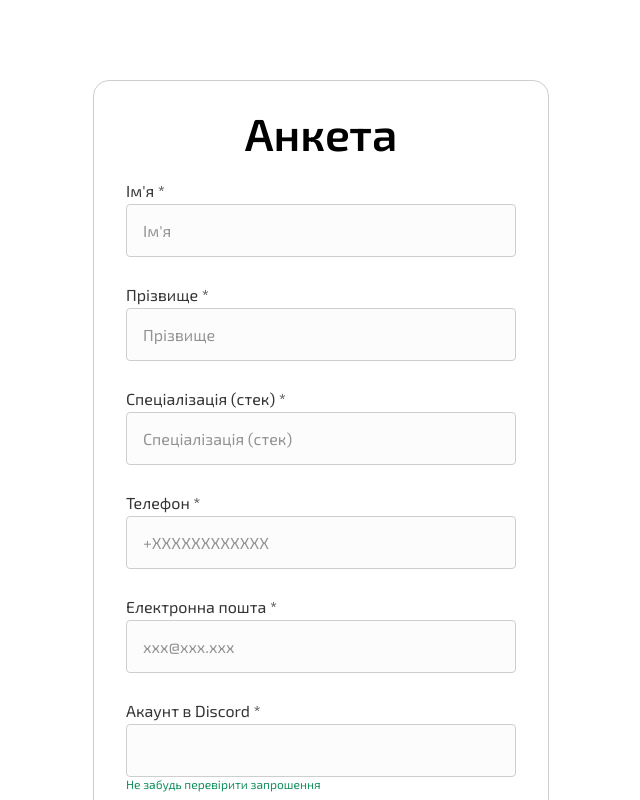
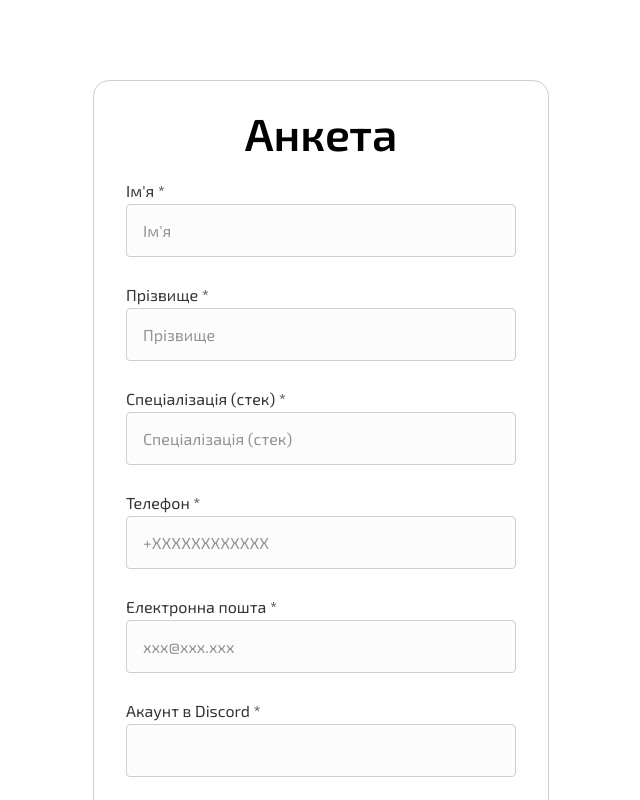
Before and after one commit to baza-trainee/feeda, a Next.js app in the folder client/: page /user_application in a window 1280 px wide. Shown: the top 800 px of the page, without its empty margins (319-959 px from the left). Built offline with nearby package versions, Linux system fonts and the light colour scheme.

Commit message:
fix:discord

```diff
--- a/client/components/UserApplication/UserApplication.tsx
+++ b/client/components/UserApplication/UserApplication.tsx
@@ -61,7 +61,7 @@ const UserApplication = () => {
 
 	//===========discord============//
 	const discordValue = watch('discord');
-	const isValidDiscordValue = discordRegex.test(discordValue) || discordSecondRegex.test(discordValue);
+	const isValidDiscordValue = discordRegex.test(discordValue);
 
 	//===========discord============//
 	const onFormSubmit = (data: object) => {
@@ -214,7 +214,7 @@ const UserApplication = () => {
 
 							pattern: {
 								message: 'Please enter valid discord name!',
-								value: new RegExp(`${discordRegex.source}|${discordSecondRegex.source}`),
+								value: discordRegex,
 							},
 
 							minLength: {
--- a/client/components/UserApplication/сomponents/FormField/FormField.tsx
+++ b/client/components/UserApplication/сomponents/FormField/FormField.tsx
@@ -111,8 +111,8 @@ export const FormField = <TFormValues extends Record<string, string | number>>({
 
 	const handleInputChange = (event: ChangeEvent<HTMLInputElement>) => {
 		const value = event.target.value.trim();
-
-		if (isDiscordField && (discordRegex.test(value) || discordSecondRegex.test(value))) {
+		console.log('value :>> ', value);
+		if (isDiscordField && discordRegex.test(value)) {
 			setIsValidDiscord(true);
 		}
 	};
```
